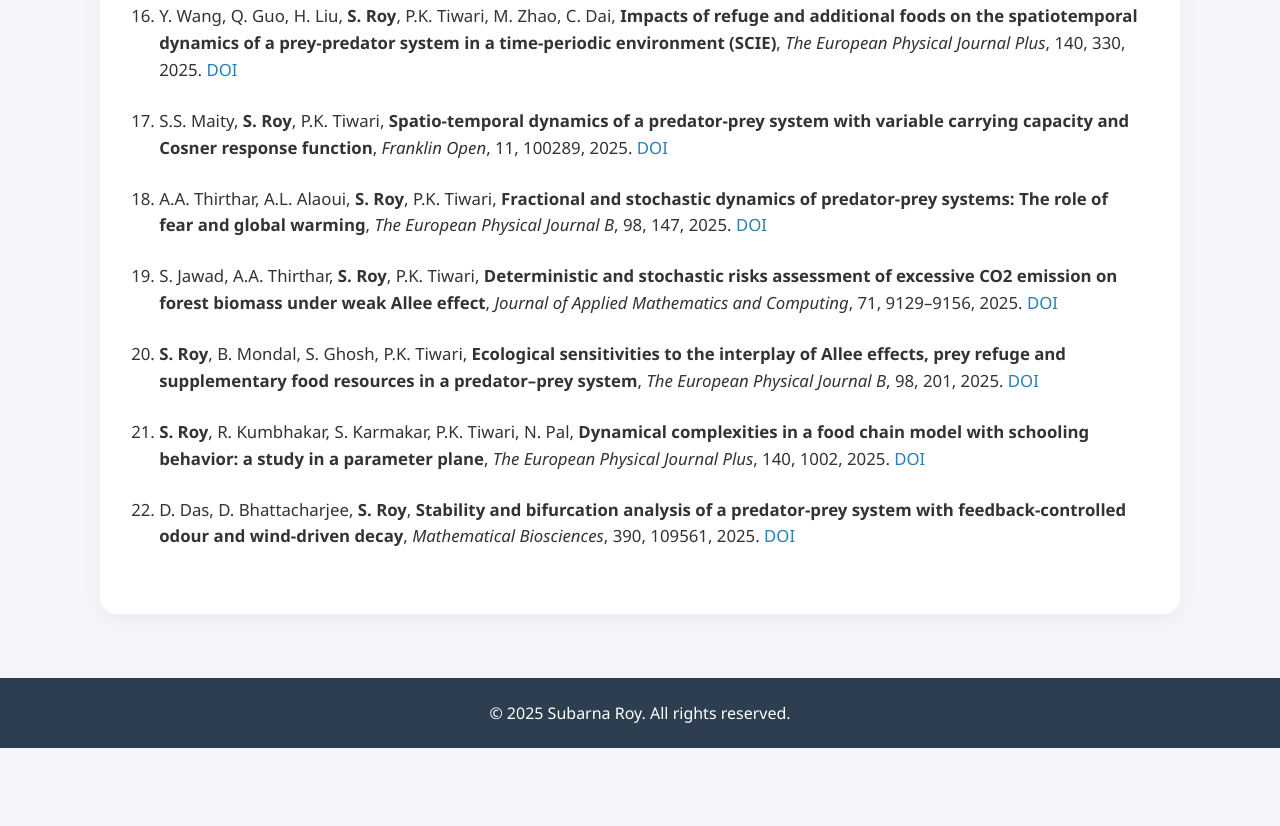
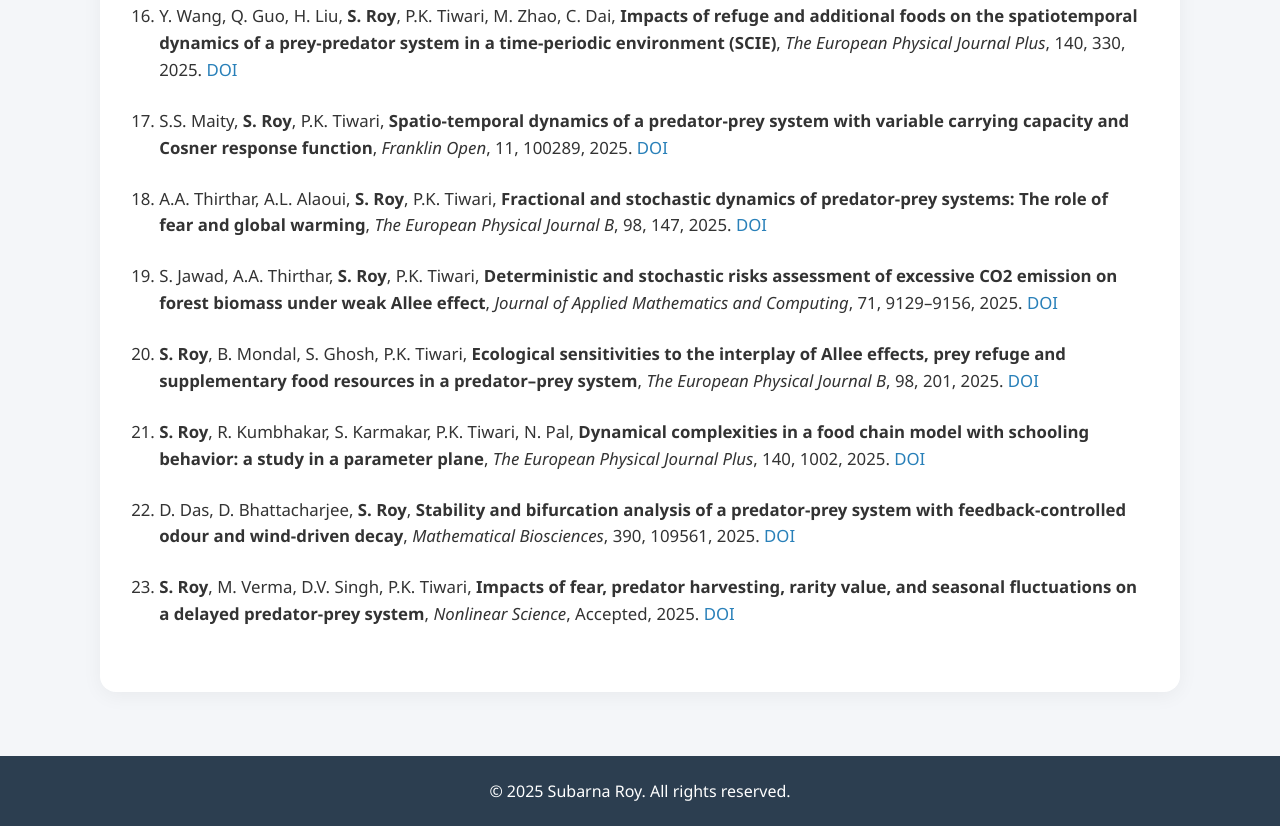
Before and after one commit to SubarnaRoy1996/profile, a plain HTML site: page publication.html in a window 1280 px wide. Shown: the part 1698-2524 px from the top of the page. Before the commit the page ends 2446 px from the top, so only its background shows below. Drawn offline with nearby package versions, Linux system fonts and the light colour scheme.

Commit message:
Update publication.html

```diff
--- a/publication.html
+++ b/publication.html
@@ -151,6 +151,9 @@
       <li> D. Das, D. Bhattacharjee, <strong>S. Roy</strong>, <strong>Stability and bifurcation analysis of a predator-prey system with feedback-controlled odour and wind-driven decay</strong>, <em> Mathematical Biosciences</em>, 390, 109561, 2025. <a href="https://doi.org/10.1016/j.mbs.2025.109561
 " target="_blank">DOI</a>
       </li>
+      <li> <strong>S. Roy</strong>, M. Verma, D.V. Singh, P.K. Tiwari, <strong>Impacts of fear, predator harvesting, rarity value, and seasonal fluctuations on a delayed predator-prey system</strong>, <em> Nonlinear Science</em>, Accepted, 2025. <a href="https://doi.org/10.1016/j.mbs.2025.109561
+" target="_blank">DOI</a>
+      </li>
     </ol>
   </section>
 
```
